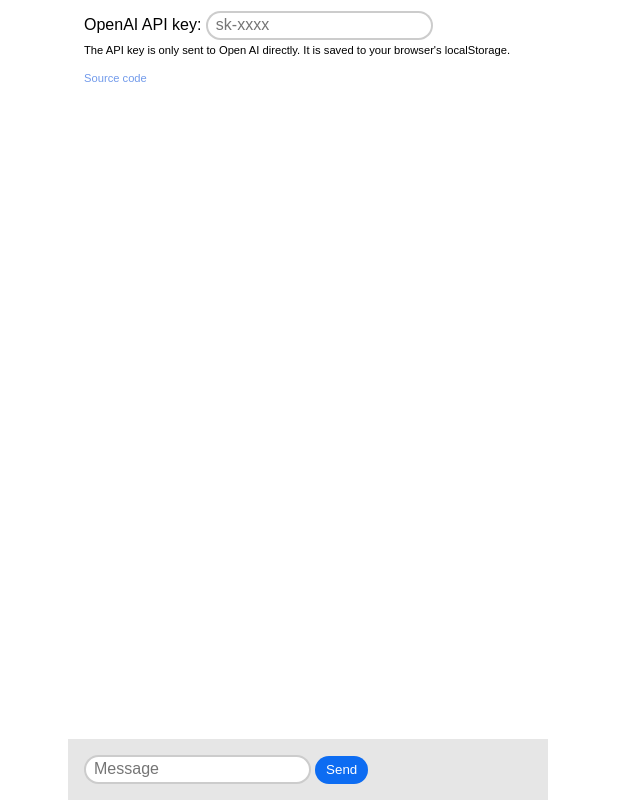
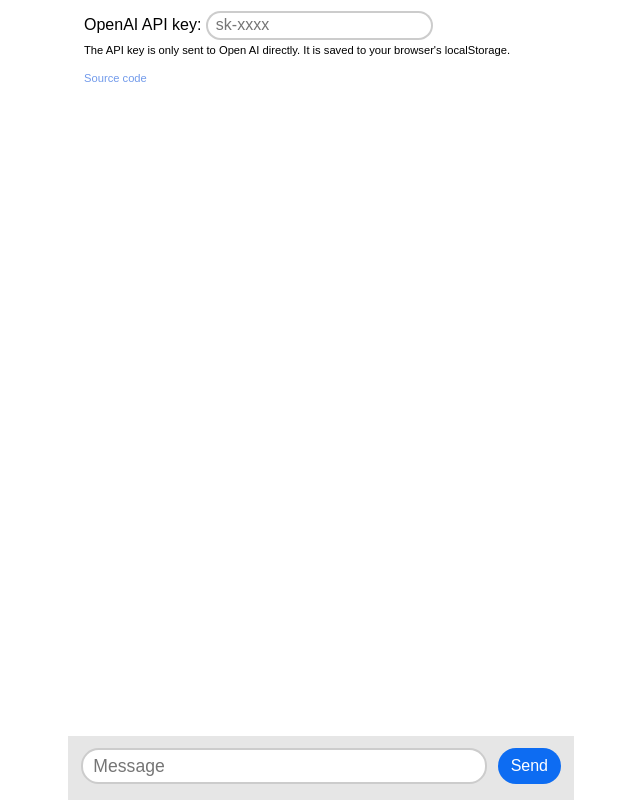
Before and after one commit to felixbade/assistant, a plain HTML site: page src/index.html in a window 1280 px wide. Shown: the whole page, without its empty margins (316-956 px from the left). Drawn offline with nearby package versions, Linux system fonts and the light colour scheme.

Commit message:
Improve compose box layout

```diff
--- a/src/style.css
+++ b/src/style.css
@@ -26,11 +26,22 @@ body {
     background-color: var(--response-bg);
     position: fixed;
     bottom: 0;
-    width: 100%;
-    max-width: 28em; /* .container is 30em, padding 1em + 1em */
-    padding: 1em;
+
+    padding: 0.8em;
+    width: calc(100% - 1.6em);
+    max-width: 30em;
     padding-bottom: calc(1em + env(safe-area-inset-bottom));
     margin-left: -1em;
+
+    display: flex;
+    justify-content: space-between;
+}
+
+#prompt {
+    font-size: 1.1em;
+    padding: 0.3em 0.6em;
+    flex: 1;
+    margin-right: 0.6em;
 }
 
 input {
@@ -118,6 +129,7 @@ button {
     border: none;
     padding: 0.5em 0.8em;
     border-radius: 2em;
+    font-size: 1em;
 }
 
 @media (prefers-color-scheme: dark) {
```
